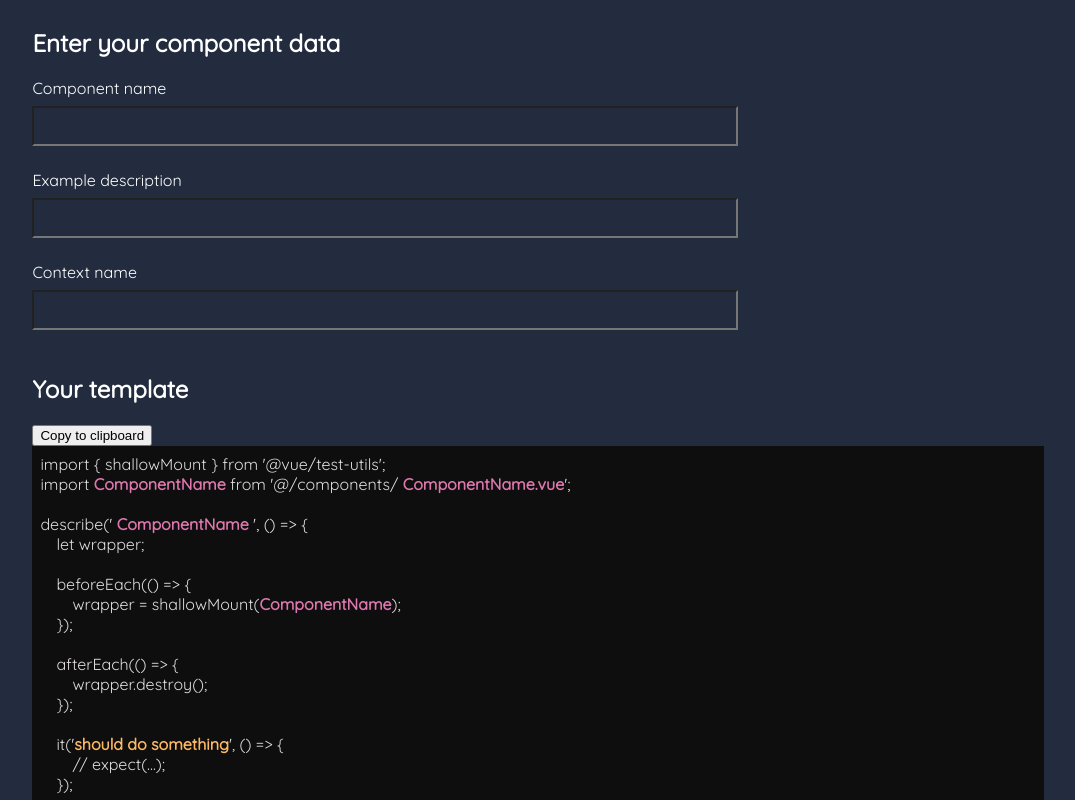
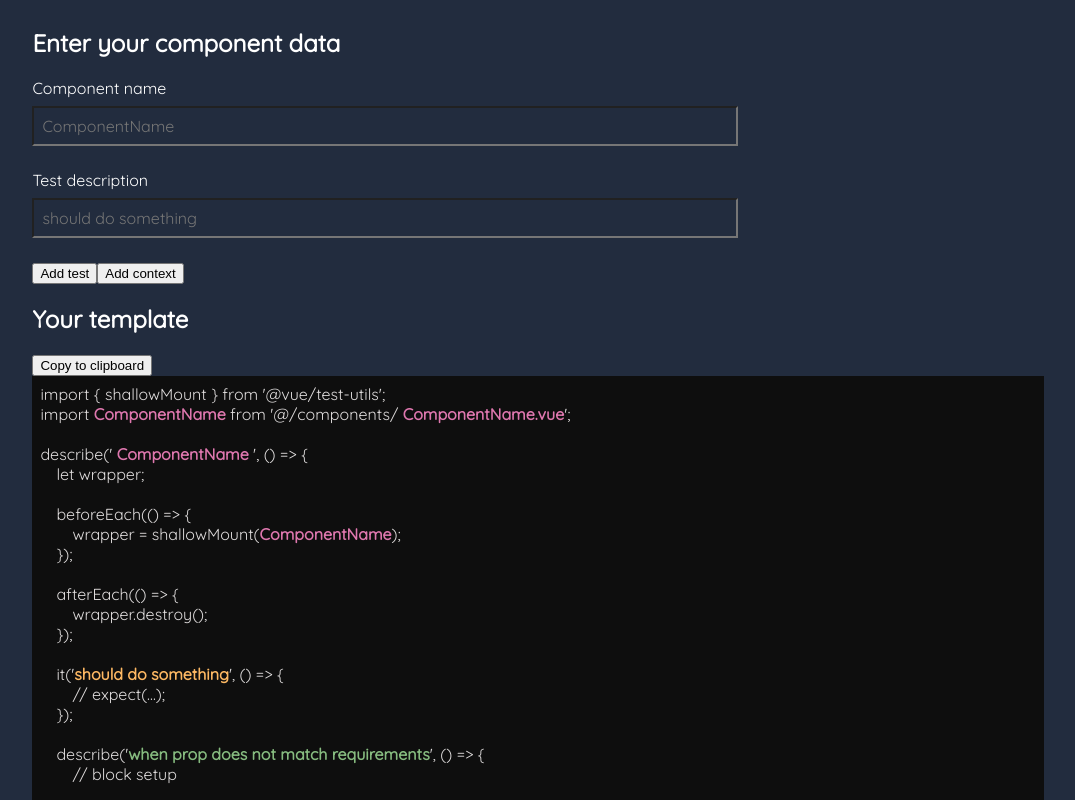
Before and after one commit to metamoni/vue_test_template_generator, a Vue app: page / in a window 1280 px wide. Shown: the top 800 px of the page, without its empty margins (102-1177 px from the left). Built offline with nearby package versions, Linux system fonts and the light colour scheme.

Commit message:
remove spaces

```diff
--- a/src/components/ComponentDetailForm.vue
+++ b/src/components/ComponentDetailForm.vue
@@ -2,11 +2,13 @@
   <section>
     <h2>Enter your component data</h2>
     <label for="component-name">Component name</label>
-    <input id="component-name" @keyup="updateName" />
-    <label for="example">Example description</label>
-    <input id="example" @keyup="updateExample" />
-    <label for="context-name">Context name</label>
-    <input id="context-name" @keyup="updateContext" />
+    <input id="component-name" @keyup="updateName" :placeholder="this.$store.state.componentName" />
+
+    <label for="example">Test description</label>
+    <input id="example" @keyup="updateExample" :placeholder="this.$store.state.example" />
+
+    <button>Add test</button>
+    <button @click="addContext">Add context</button>
   </section>
 </template>
 
```
